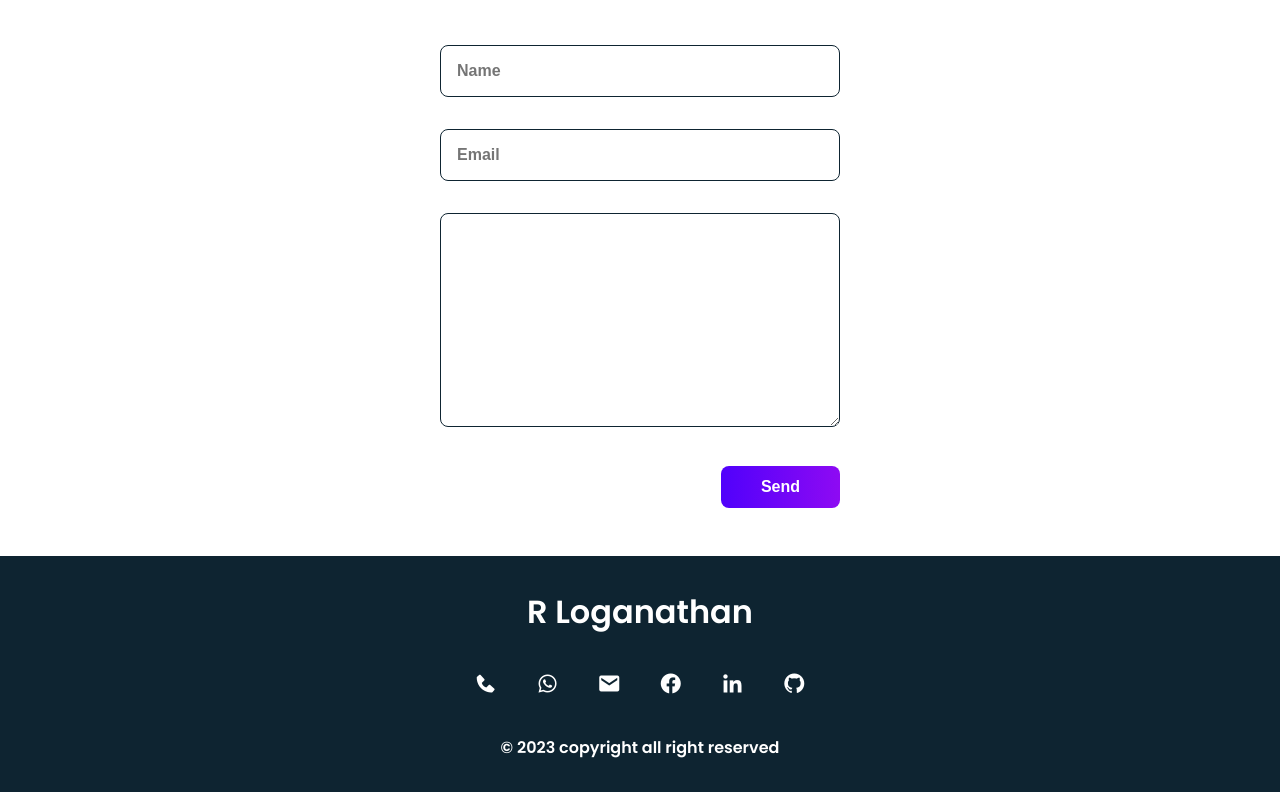
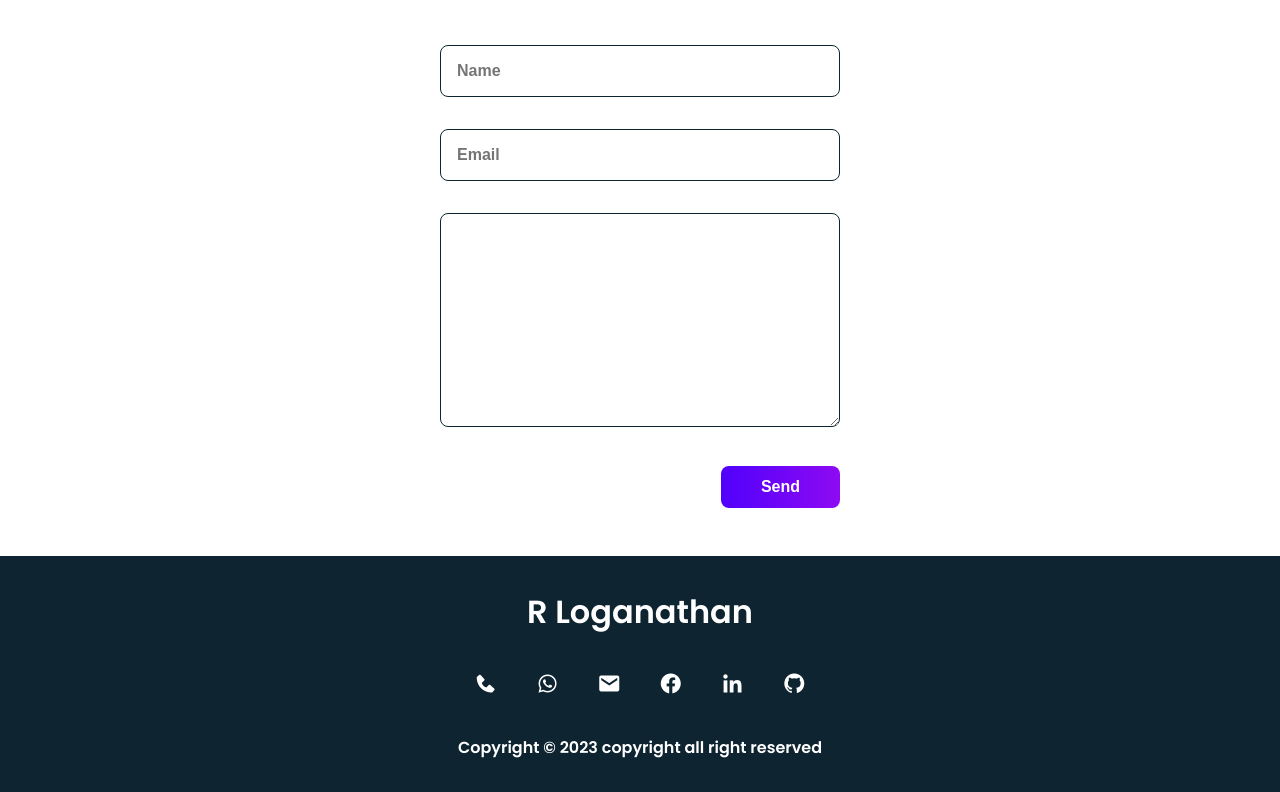
Before and after one commit to Logubabu/portfolio-HTML-CSS, a plain HTML site: page index.html in a window 1280 px wide. Shown: the part 2912-3704 px from the top of the page. Drawn offline with nearby package versions, Linux system fonts and the light colour scheme.

Commit message:
Update index.html

```diff
--- a/index.html
+++ b/index.html
@@ -1104,7 +1104,7 @@
 
 
         <p data-aos="fade-down" data-aos-delay="650">
-          &#169; 2023 copyright all right reserved
+          Copyright © 2023 copyright all right reserved
         </p>
       </footer>
     </main>
```
